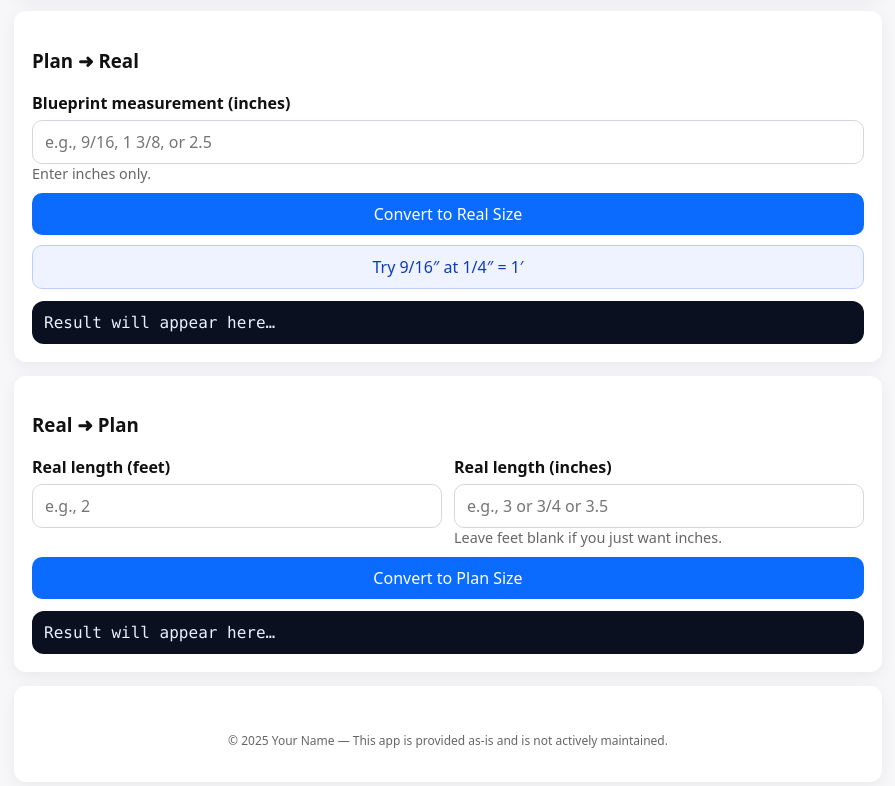
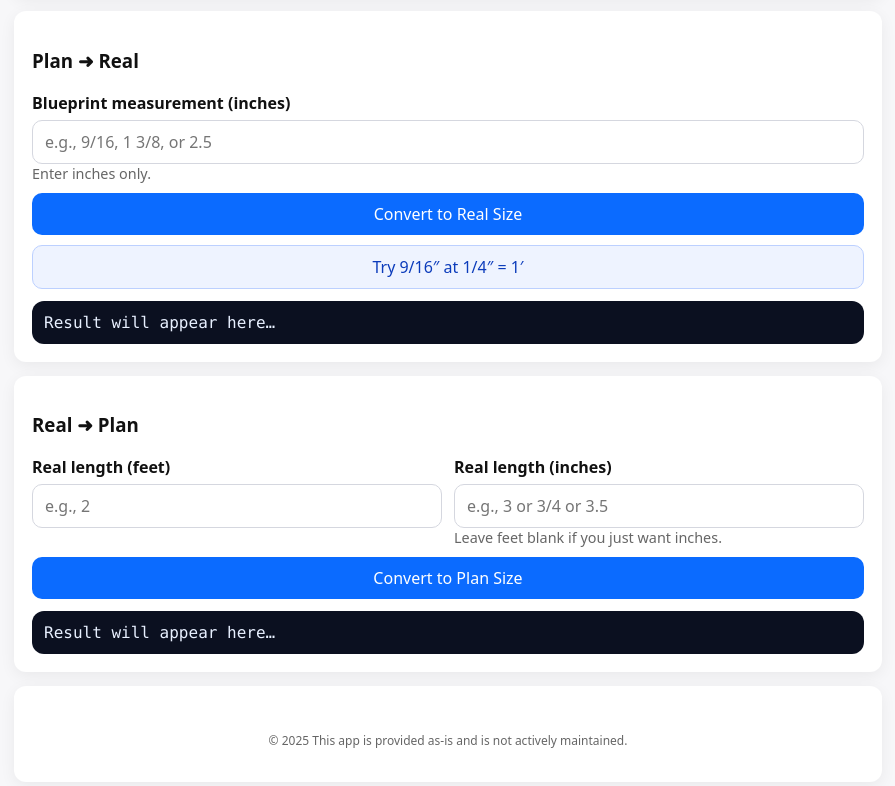
Before and after one commit to cfrancis42/blueprint-scale-calculator, a plain HTML site: page index.html in a window 1280 px wide. Shown: the part 582-1368 px from the top of the page, without its empty margins (192-1087 px from the left). Drawn offline with Linux system fonts and the light colour scheme.

Commit message:
Update index.html

```diff
--- a/index.html
+++ b/index.html
@@ -123,7 +123,7 @@
 
     <div class="card">
       <div class="footer">
-        <p><small>© 2025 Your Name — This app is provided as-is and is not actively maintained.</small></p>
+        <p><small>© 2025 This app is provided as-is and is not actively maintained.</small></p>
       </div>
     </div>
   </div>
```
